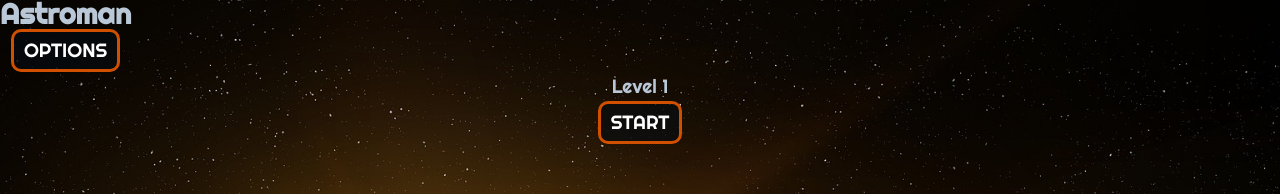
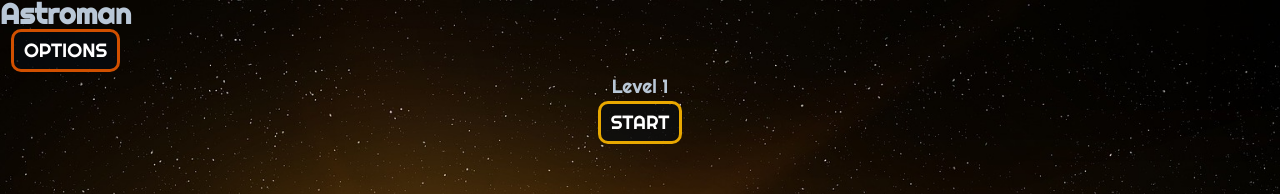
Before and after one commit to aga87/astro-react-redux, a React (Create React App) app: page / in a window 1280 px wide. Shown: the top 194 px of the page. Built offline with nearby package versions, Linux system fonts and the light colour scheme.

Commit message:
start btn animation

```diff
--- a/src/Components/StartBtn.jsx
+++ b/src/Components/StartBtn.jsx
@@ -19,7 +19,7 @@ function StartBtn() {
     <div>
       <button
         type="button"
-        className="o-btn"
+        className="o-btn o-btn--start"
         onClick={handleClick}
         disabled={isDisabled}
       >
--- a/src/scss/components/objects/_buttons.scss
+++ b/src/scss/components/objects/_buttons.scss
@@ -1,3 +1,12 @@
+@keyframes lightUp {
+  from {
+    border-color: $burnt-orange;
+  }
+  to {
+    border-color: $yellow;
+  }
+}
+
 .o-btn {
   display: inline-block;
   height: 2.25rem;
@@ -14,6 +23,10 @@
     background: transparent;
     border: none;
     color: transparent;
+  }
+
+  &--start {
+    animation: lightUp 2s ease-in-out infinite alternate;
   }
 
   &--letter {
```
